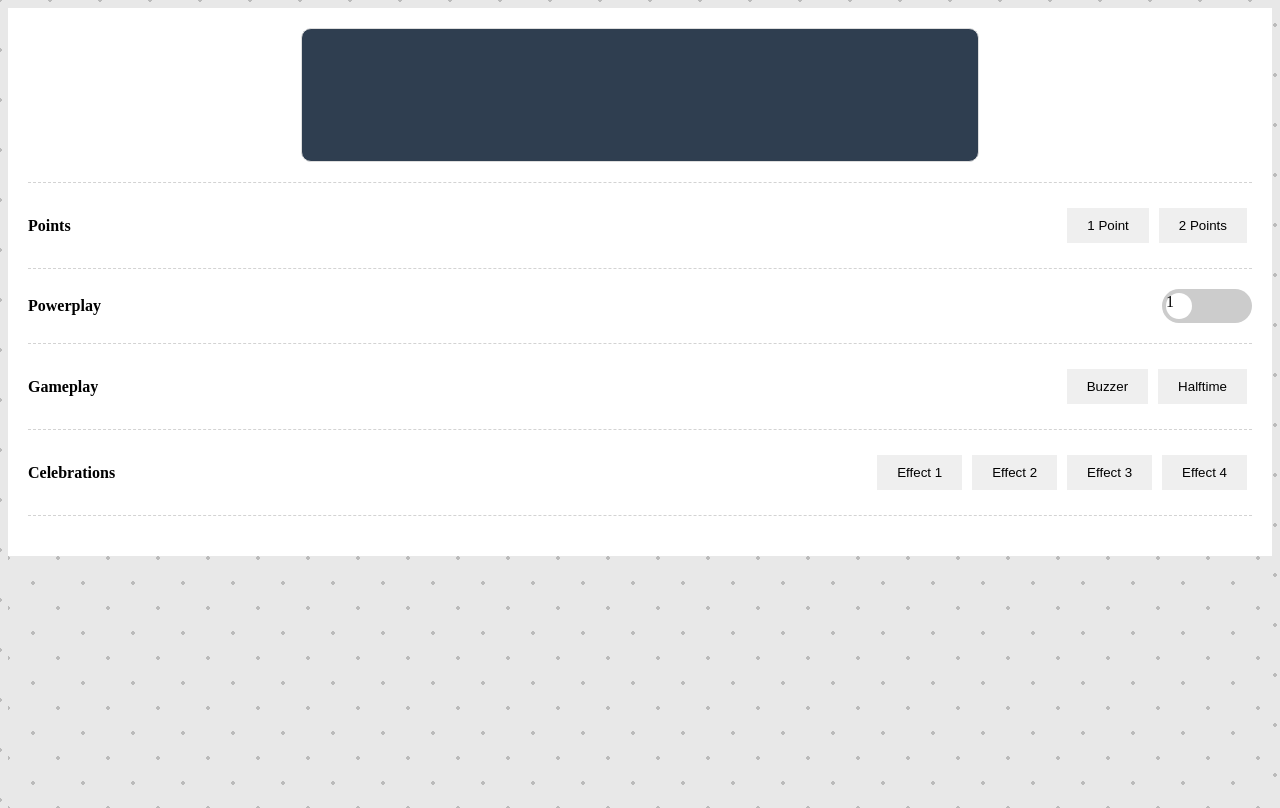
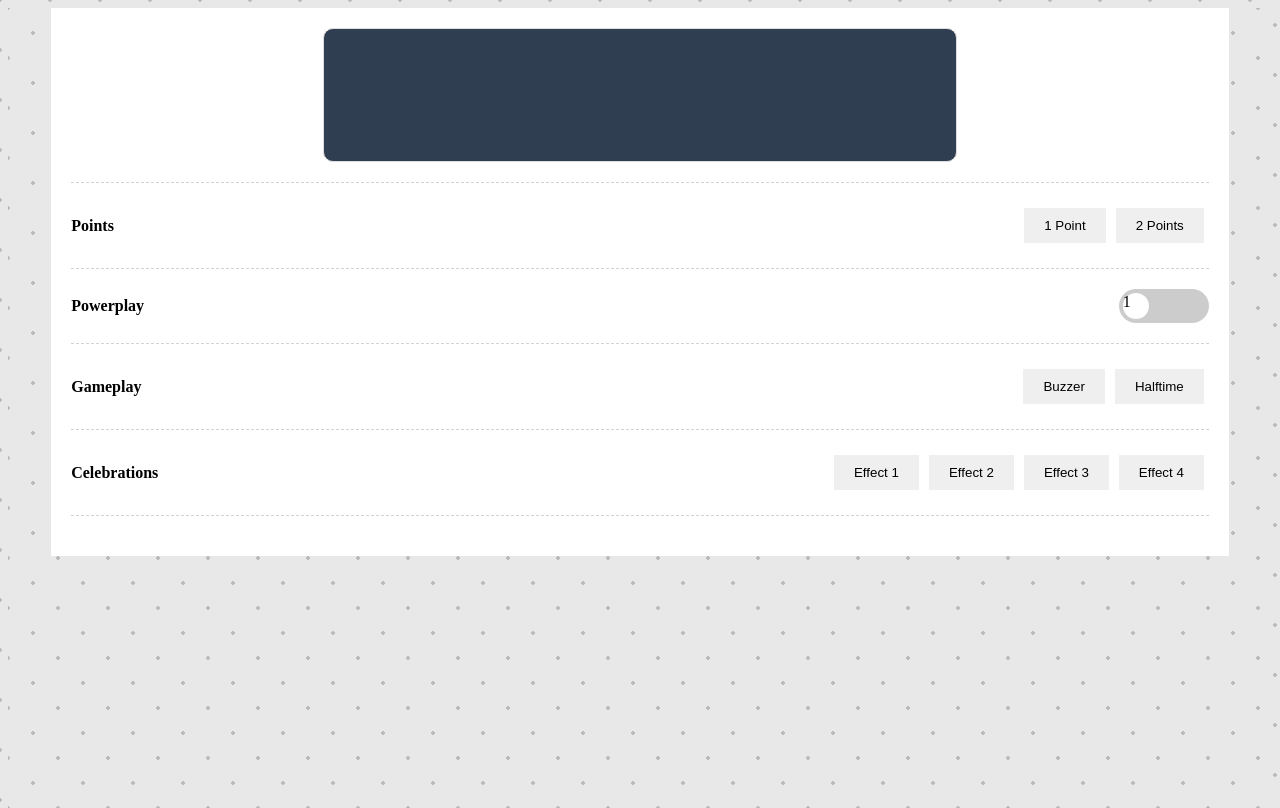
Before and after one commit to Makerspace-Ashoka/HoopGlow, a Nuxt app in the folder frontend/: page / in a window 1280 px wide. Built offline with nearby package versions, Linux system fonts and the light colour scheme.

Commit message:
Set container gutter

```diff
--- a/frontend/app.vue
+++ b/frontend/app.vue
@@ -54,6 +54,8 @@ export default {
   align-items: center;
   background-color: white;
   padding: 20px;
+  max-width: 90%;
+  margin: 0 auto;
 }
 
 .section {
```
